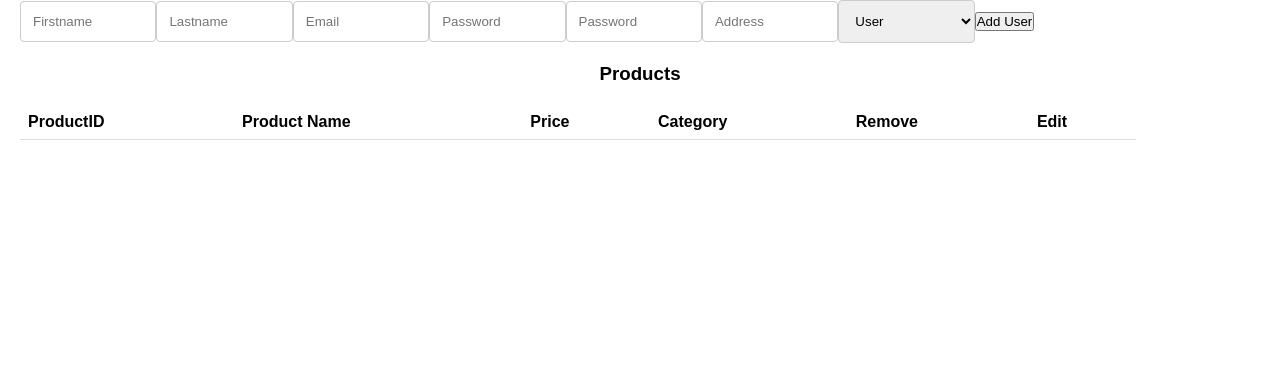
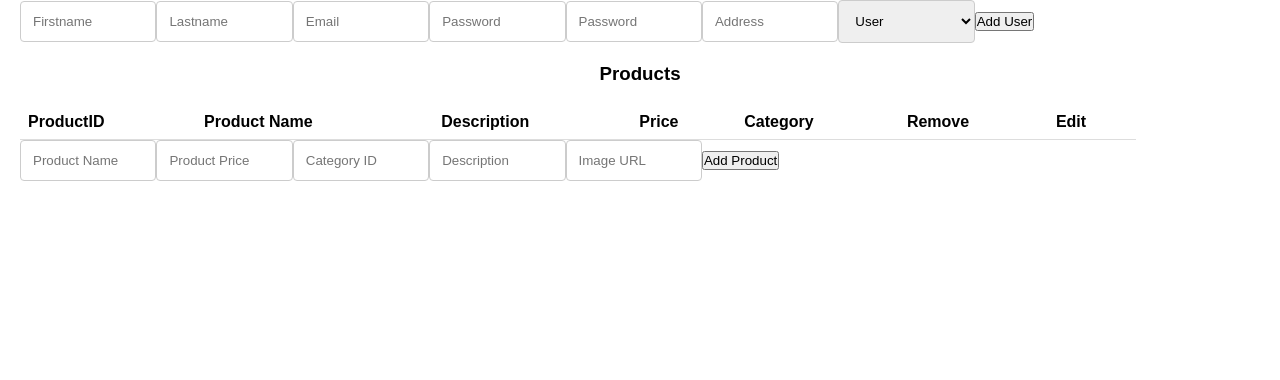
Before and after one commit to neonoct/web-shop-php, a PHP site: page /admin.php in a window 1280 px wide. Shown: the part 331-711 px from the top of the page. Run offline with PHP 8.4, Linux system fonts and the light colour scheme; the visitor is signed in with stand-in values (Sample User, id 1); tables that the repository leaves empty or names only in its code hold one stand-in row (values such as "Sample post"); lists and menus that the app fills with data are empty.

Commit message:
removeproduct page added

```diff
--- a/admin.php
+++ b/admin.php
@@ -80,13 +80,21 @@
         $result = $conn->query($sql);
         echo "<h3>Products</h3>";
         echo "<table>";
-        echo "<tr><th>ProductID</th><th>Product Name</th><th>Price</th><th>Category</th><th>Remove</th><th>Edit</th></tr>";
+        echo "<tr><th>ProductID</th><th>Product Name</th><th>Description</th><th>Price</th><th>Category</th><th>Remove</th><th>Edit</th></tr>";
         if ($result->num_rows > 0) {
             while($row = $result->fetch_assoc()) {
-                echo "<tr><td>".$row["productId"]."</td><td>".$row["productName"]."</td><td>".$row["productPrice"]."</td><td>".$row["categoryId"]."</td><td><form action='removeproduct.php' method='POST'><button type='submit' name='remove' value='".$row["productId"]."'>Remove</button></form></td><td><form action='editproduct.php' method='POST'><button type='submit' name='edit' value='".$row["productId"]."'>Edit</button></form></td></tr>";
+                echo "<tr><td>".$row["productId"]."</td><td>".$row["productName"]."</td><td>".$row["description"]."</td><td>".$row["productPrice"]."</td><td>".$row["categoryId"]."</td><td><form action='removeproduct.php' method='POST'><button type='submit' name='remove' value='".$row["productId"]."'>Remove</button></form></td><td><form action='editproduct.php' method='POST'><button type='submit' name='edit' value='".$row["productId"]."'>Edit</button></form></td></tr>";
             }
         }
         echo "</table>";
+        //add a product
+        $addproductstring= "<form action='addproduct.php' method='POST'><input type='text' name='productname' placeholder='Product Name'>";
+        $addproductstring.="<input type='text' name='productprice' placeholder='Product Price'><input type='text' name='categoryid' placeholder='Category ID'>";
+        //add description,imageurl
+        $addproductstring.="<input type='text' name='description' placeholder='Description'><input type='text' name='imageurl' placeholder='Image URL'>";
+        $addproductstring.="<button type='submit' name='add' value='add'>Add Product</button></form>";
+        echo $addproductstring;
+
 
 
 
```
Also changed, not shown: removeproduct.php (added, +22 -0 lines).
